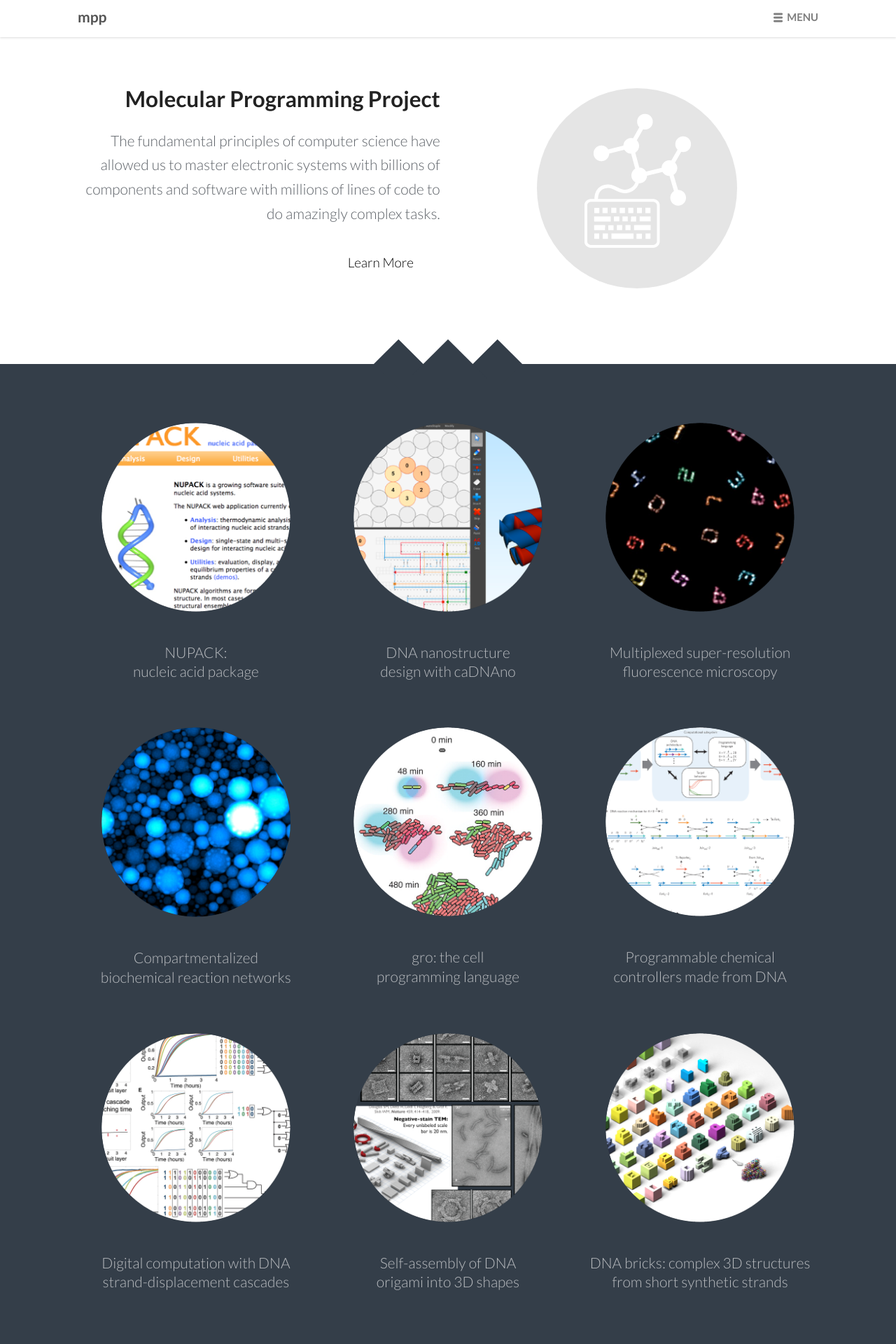
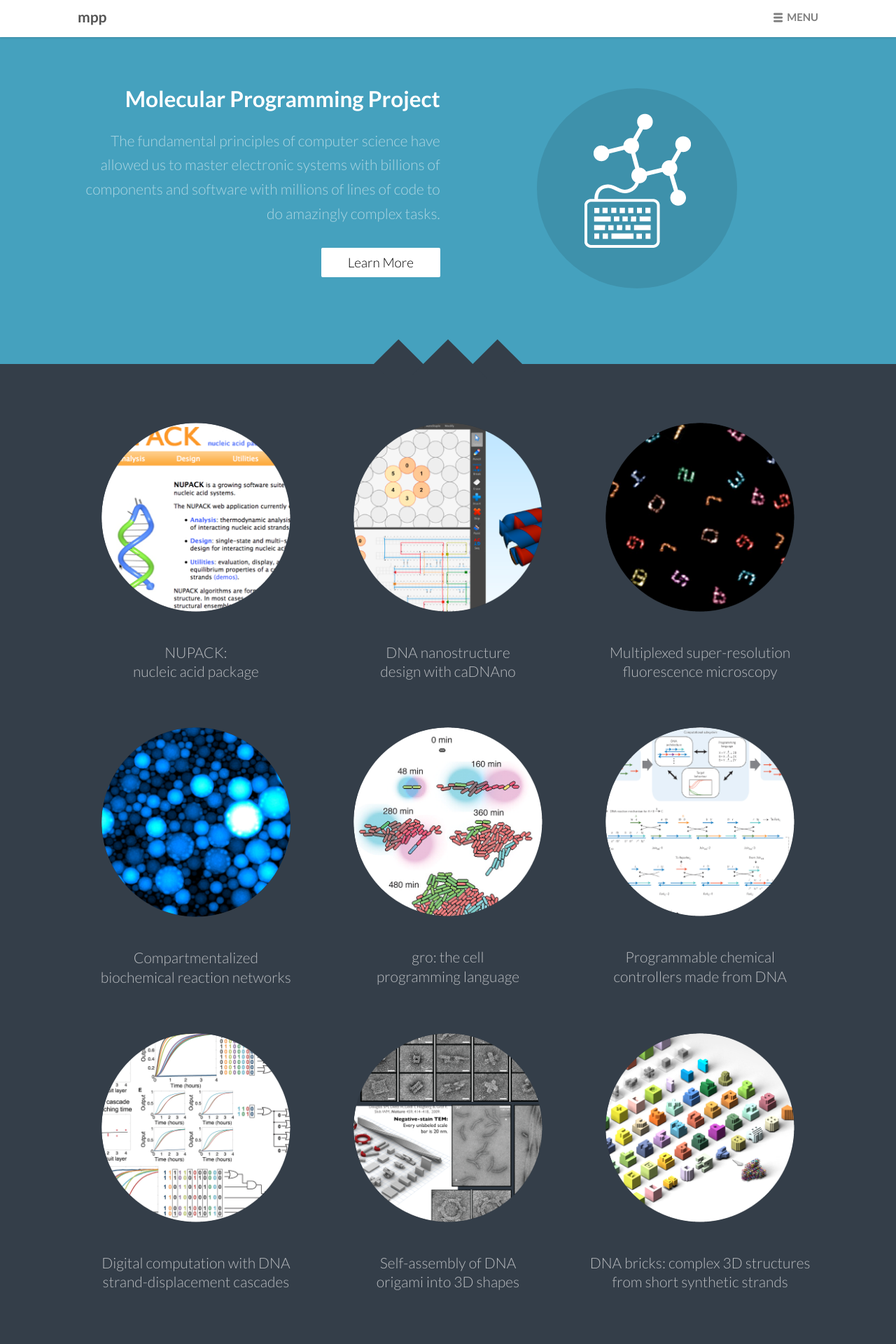
Before and after one commit to douglaslab/mpp, a Jekyll site: the page built from website/index.html, in a window 1280 px wide. Shown: the top 1920 px of the page at 70% size. Built offline with Jekyll 4.4.1, drawn with Linux system fonts in a browser that asks for light colours; nearby versions of some CDN libraries.

Commit message:
fixed byrons typo.

```diff
--- a/website/assets/_sass/style.scss
+++ b/website/assets/_sass/style.scss
@@ -244,7 +244,7 @@ body.frontpage{
   .headroom{background:$frontpage-header}
   p{color:$frontpage-text}
 
-  page-top{
+  #frontpage-top{
     background:$frontpage-top;
     h1,h2,h3,h4,h5,h6{color:$frontpage-top-h1-h6;}
     p {
```
